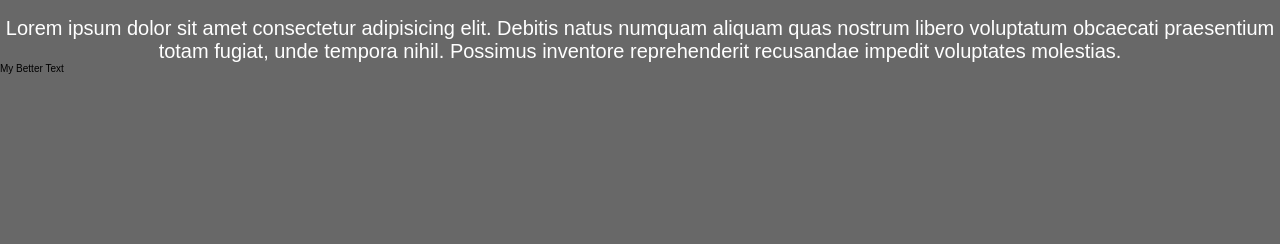
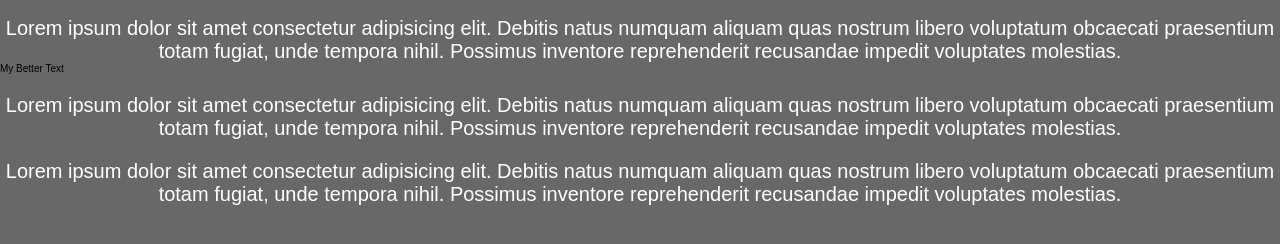
Before and after one commit to Maximovix/Test, a plain HTML site: page index.html in a window 1280 px wide. Shown: the part 214-458 px from the top of the page. Drawn offline with Linux system fonts and the light colour scheme.

Commit message:
Commit Dev

```diff
--- a/index.html
+++ b/index.html
@@ -14,6 +14,10 @@
         <div class="text">Lorem ipsum dolor sit amet consectetur adipisicing elit. Debitis natus numquam aliquam quas nostrum libero voluptatum obcaecati praesentium totam fugiat, unde tempora nihil. Possimus inventore reprehenderit recusandae impedit voluptates molestias.</div>
 
         <div class="dev">My Better Text</div>
+
+        <div class="text">Lorem ipsum dolor sit amet consectetur adipisicing elit. Debitis natus numquam aliquam quas nostrum libero voluptatum obcaecati praesentium totam fugiat, unde tempora nihil. Possimus inventore reprehenderit recusandae impedit voluptates molestias.</div>
+
+        <div class="text">Lorem ipsum dolor sit amet consectetur adipisicing elit. Debitis natus numquam aliquam quas nostrum libero voluptatum obcaecati praesentium totam fugiat, unde tempora nihil. Possimus inventore reprehenderit recusandae impedit voluptates molestias.</div>
     </div>
 </body>
 <script src="app.js"></script>
```
